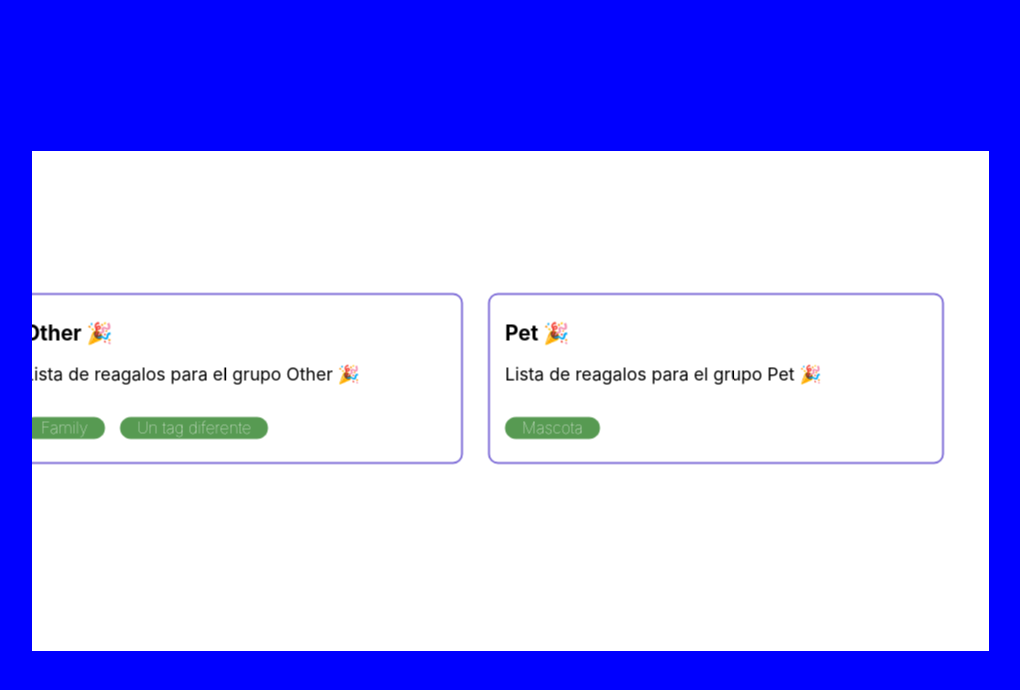
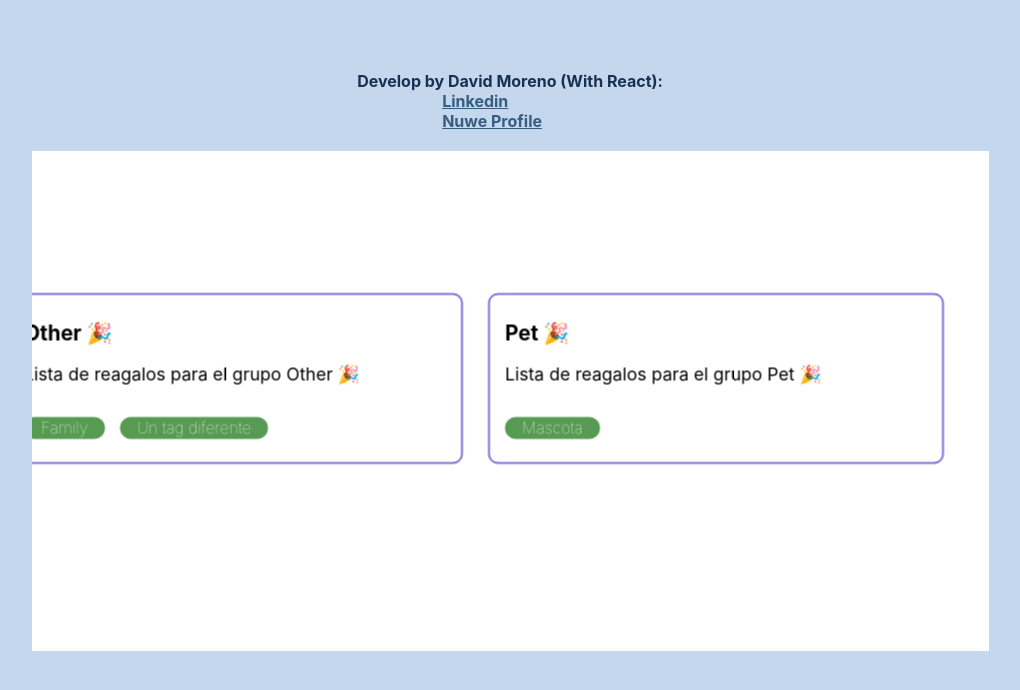
Before and after one commit to CesarDavidMorenR/gift-list-nuwe, a React (Create React App) app: page / in a window 1280 px wide. Shown: the top 690 px of the page, without its empty margins (130-1150 px from the left). Built offline with nearby package versions, Linux system fonts and the light colour scheme.

Commit message:
Sign it and styling sign

```diff
--- a/src/App.css
+++ b/src/App.css
@@ -12,8 +12,24 @@
     display:flex;
     align-items: center;
     justify-content:center;
-    background-color:blue;
+    background-color: #C4D7ED;
 
+}
+
+.sign{
+  position: absolute;
+  top: 55px;
+  font-weight: bold;
+  color: #183152;
+}
+
+.link_socials{
+  color: #375D81;
+  margin-left: 85px;
+}
+
+.link_socials:hover{
+  color:#815b37;
 }
 
 .overflowx{
--- a/src/components/Container.js
+++ b/src/components/Container.js
@@ -28,11 +28,24 @@ export const Container = () => {
 
   return (
     <section className="layout">
+      <p className="sign">
+        Develop by David Moreno (With React): <br />
+        <a
+          href="https://www.linkedin.com/in/david-moreno-developer/"
+          className="link_socials"
+        >
+          Linkedin
+        </a>
+        <br />
+        <a href="https://nuwe.io/users/cesardaviddev" className="link_socials">
+          Nuwe Profile
+        </a>
+      </p>
       <section className="overflowx">
         <div className="cardsContainer">
           <Header innertext={textHeaderFour} />
           <Description innertext={textDescriptionFour} />
-          <Tag innertext="Mascota"/>
+          <Tag innertext="Mascota" />
         </div>
 
         <div className="cardsContainer">
```
